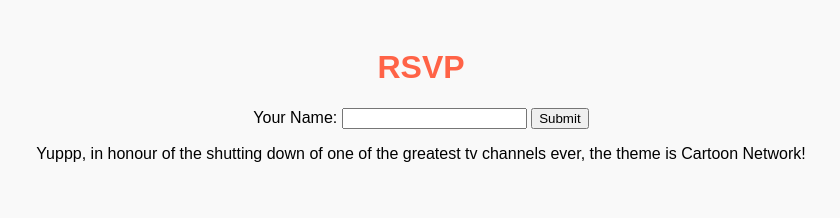
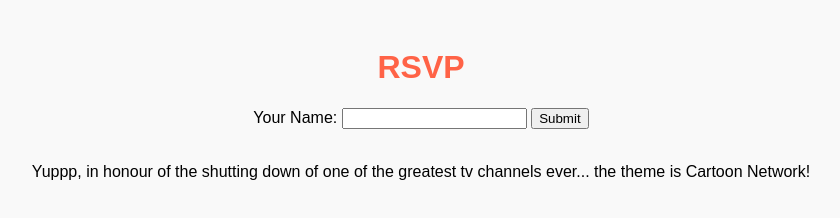
Before and after one commit to ZenZuki/zenzuki.github.io, a plain HTML site: page rsvp.html in a window 1280 px wide. Shown: the whole page, without its empty margins (219-1059 px from the left). Drawn offline with Linux system fonts and the light colour scheme.

Commit message:
Update rsvp.html

```diff
--- a/rsvp.html
+++ b/rsvp.html
@@ -14,6 +14,8 @@
         <input type="text" id="name" name="name" required>
         <input type="submit" value="Submit">
     </form>
-<p>Yuppp, in honour of the shutting down of one of the greatest tv channels ever, the theme is Cartoon Network!</p>
+</br>
+<p>Yuppp, in honour of the shutting down of one of the greatest tv channels ever...
+    the theme is Cartoon Network!</p>
 </body>
 </html>
```
